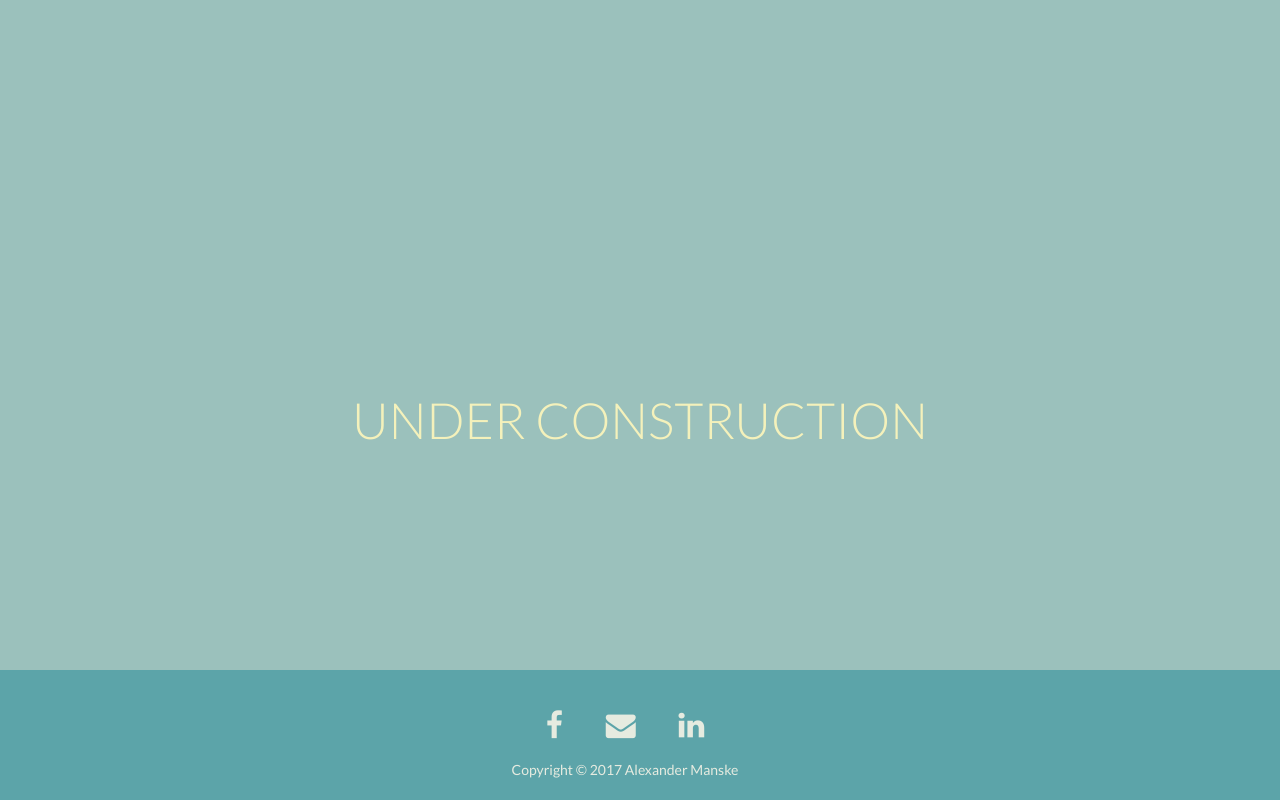
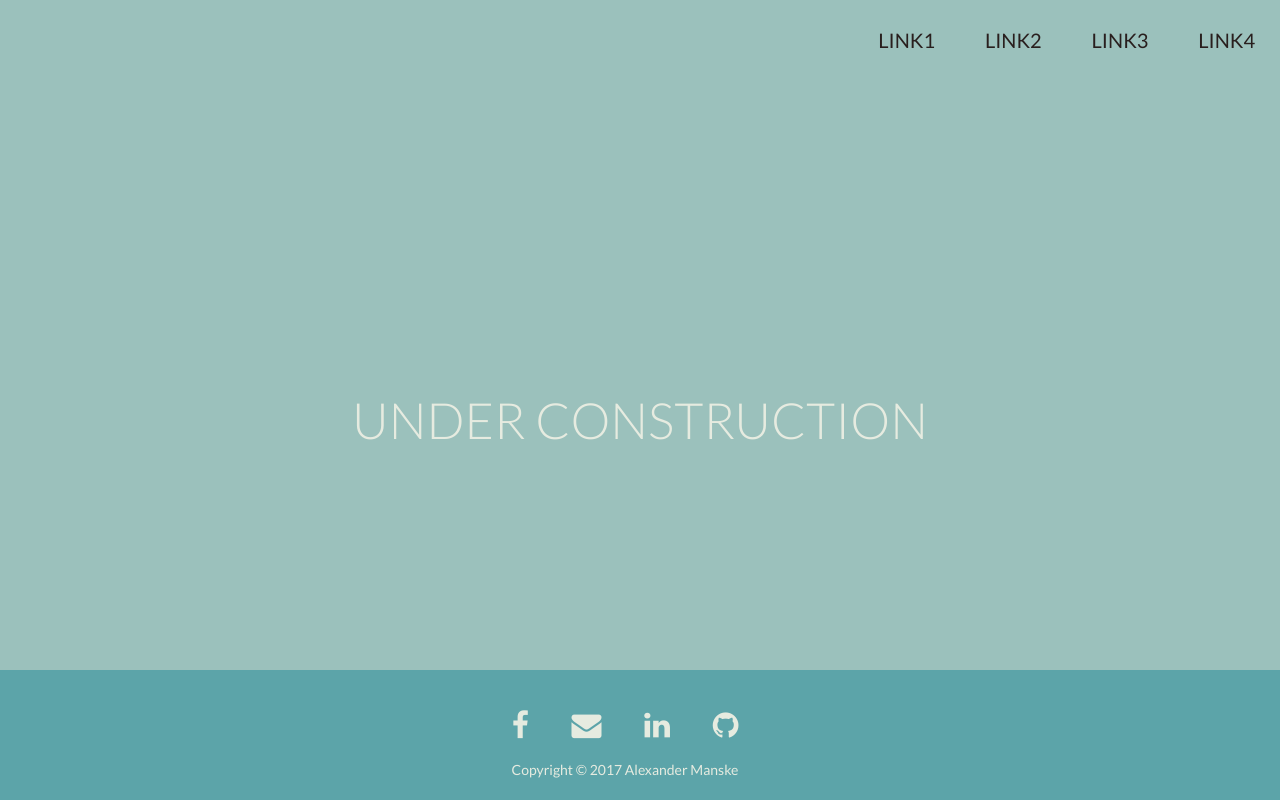
Before and after one commit to amanske/manske-website, a plain HTML site: page index.html in a window 1280 px wide. Drawn offline with nearby package versions, Linux system fonts and the light colour scheme.

Commit message:
Header done

```diff
--- a/css/custom.css
+++ b/css/custom.css
@@ -6,12 +6,61 @@ h3 {
 	font-weight: 300;
 	font-size: 50px;
 	font-family: 'Lato', serif;
-	color: #F4F1BB;
+	color: #E6EBE0;
 	position: fixed;
 	top: 50%;
 	left: 50%;
 	transform: translate(-50%, -50%);
 }
+.header {
+	position: absolute;
+	background-color: inherit;
+	right: 0;
+	top: 0;
+	left: 0;
+	height: 15%;
+	min-height: 70px;
+	max-height: 100px;
+}
+.header .headerLeft{
+	/*border-style: solid;*/
+	height: 100%;
+	position: absolute;
+}
+.header .navigationColumn {
+	position: absolute;
+	padding: 0;
+	height: 100%;
+	right: 0;
+
+}
+.header .btn {
+	padding: 20% 0;
+	min-height: 80px;
+	max-height: 100px;
+	background-color: inherit;
+	border-style: none;
+	border-radius: 0;
+}
+.header button:hover{
+	background-color: #DEEAE1;
+}
+
+.header .btn p{
+	margin: 0;
+	font-size: 20px;
+	color: #291F1E;
+}
+
+/*.header .navigationColumn button {
+	display: block;
+}
+.header .navigationColumn .menuButtonDiv{
+	height: 100%;
+	position: relative;
+	padding: 0;
+}*/
+
 .footer {
 	position: absolute;
 	right: 0;
@@ -33,7 +82,6 @@ h3 {
     text-align: center;
     text-decoration: none;
     border-radius: 50%;
-    background-color: none;
     color: #E6EBE0;
 }
 
--- a/index.html
+++ b/index.html
@@ -8,15 +8,67 @@
 
 		<!-- Bootstrap CSS -->
 		<link rel="stylesheet" href="http://netdna.bootstrapcdn.com/bootstrap/3.1.0/css/bootstrap.min.css">
-		<!-- Including custom css-->
-		<link rel="stylesheet" type="text/css" href="css/custom.css">
 		<!-- Including font-->
 		<link href="https://fonts.googleapis.com/css?family=Lato:300,300i,400,700" rel="stylesheet">
 		<!-- Including icons-->
 		<link rel="stylesheet" href="https://cdnjs.cloudflare.com/ajax/libs/font-awesome/4.7.0/css/font-awesome.min.css">
+		<!-- Including custom css-->
+		<link rel="stylesheet" type="text/css" href="css/custom.css">
 
 	</head>
 	<body>
+		<div class="header container-fluid">
+			<div class="row">
+				<div class="col-md-8 headerLeft">
+
+				</div>
+				<div class="col-md-4 navigationColumn">
+
+					<div class="btn-group btn-group-justified" role="group" aria-label="Button Group">
+						<div class="btn-group" role="group">
+							<button type="button" class="btn btn-default"><p>LINK1</p></button>
+						</div>
+						<div class="btn-group" role="group">
+							<button type="button" class="btn btn-default"><p>LINK2</p></button>
+						</div>
+						<div class="btn-group" role="group">
+							<button type="button" class="btn btn-default"><p>LINK3</p></button>
+						</div>
+						<div class="btn-group" role="group">
+							<button type="button" class="btn btn-default"><p>LINK4</p></button>
+						</div>
+					</div>
+
+
+
+					<!-- <div class="container-fluid">
+						<div class="row">
+							<button type="button" class="btn-default">
+								<div class="col-md-3 menuButtonDiv">
+								Test1
+								</div>
+							</button>
+							<button type="button" class="btn-default">
+								<div class="col-md-3 menuButtonDiv">
+								Test1
+								</div>
+							</button>
+							<button type="button" class="btn-default">
+								<div class="col-md-3 menuButtonDiv">
+								Test1
+								</div>
+							</button>
+							<button type="button" class="btn-default">
+								<div class="col-md-3 menuButtonDiv">
+								Test1
+								</div>
+							</button>
+						</div>
+					</div> -->
+				</div>
+			</div>
+
+		</div>
 		<h3>UNDER CONSTRUCTION</h3>
 
 		<div class="footer">
@@ -24,6 +76,7 @@
 				<a target="_blank" href="https://www.facebook.com/alexandermanske" class="fa fa-facebook"></a>
 				<a target="_blank" href="mailto:alexanderjanmanske@gmail.com" class="fa fa-envelope"></a>
 				<a target="_blank" href="https://www.linkedin.com/in/alexander-manske-882259103" class="fa fa-linkedin"></a>
+				<a target="_blank" href="https://github.com/amanske" class="fa fa-github"></a>
 			</div>
 			<div class="row">
 				<p>Copyright &copy;
```
